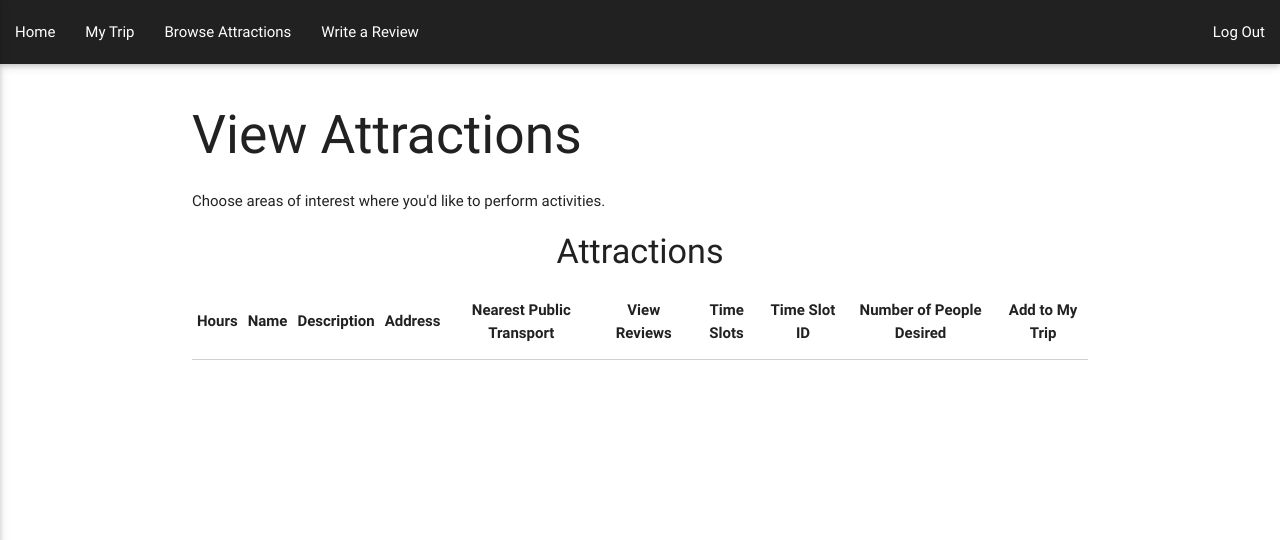
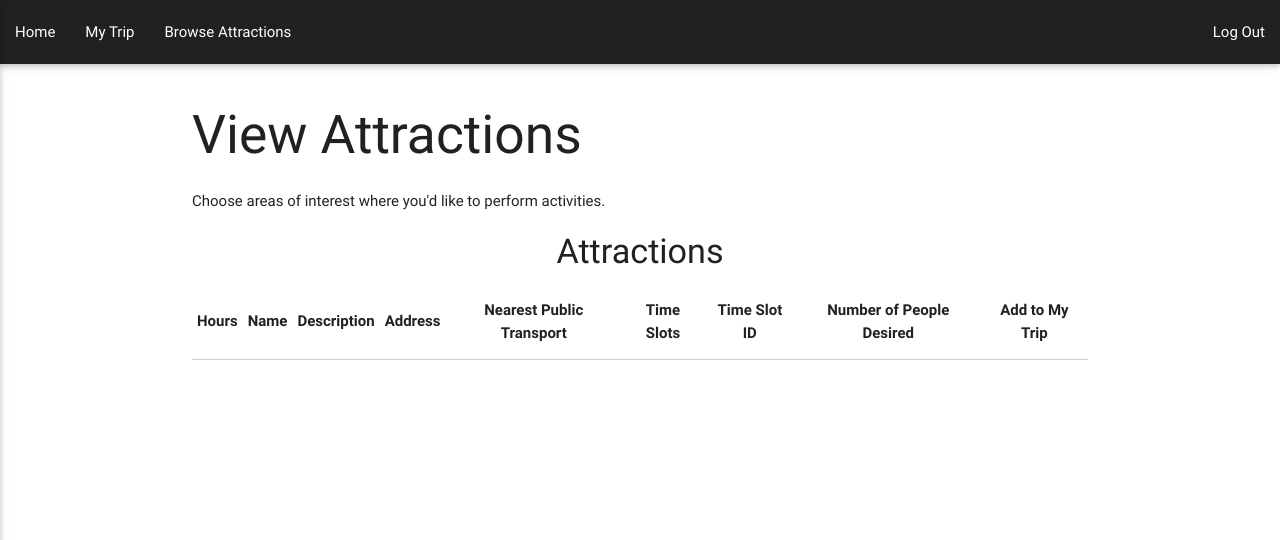
Before and after one commit to yashc1/COEN6311pvt, a Flask app: template Travel-Planner-master/templates/attractions.html in a window 1280 px wide. Shown: the top 540 px of the page. Run offline with Flask 3, Linux system fonts and the light colour scheme; the template is opened without the code that fills it, so the values that code supplies are empty; parts of the project's set-up code (start-up, migrations or seed data) failed here and were passed over; some libraries are stand-ins or nearby versions.

Commit message:
Removed Review

```diff
--- a/Travel-Planner-master/run.py
+++ b/Travel-Planner-master/run.py
@@ -214,86 +214,7 @@ def register():
 
 	return redirect(url_for('home'))
 
-#####################################################################
-#                             REVIEWS                               #
-#####################################################################
 
-# View Reviews
-@app.route('/view-reviews/<attraction_index>')
-def view_review(attraction_index):
-
-	# Get attraction_name from the index.
-	cursor = db.cursor()
-	cursor.execute("select * from attraction;")
-	attractions = [dict(name=row[0]) for row in cursor.fetchall()]
-	attraction_name = attractions[int(attraction_index) - 1]['name']
-
-	# Get the attraction details using attraction_name.
-	query = "select authored_date, body, username, title from review where attraction_name='" + attraction_name + "';"
-	cursor.execute(query)
-	reviews = [dict(authored_date=row[0], body=row[1], username=row[2], title=row[3]) for row in cursor.fetchall()]
-
-	return render_template('attraction_reviews.html', session=session, reviews=reviews, attraction_name=attraction_name)
-
-# Select visisted attraction to review.
-@app.route('/review')
-def reviews():
-
-	# Lists a user's visited attractions with a "Review" button.
-	cursor = db.cursor()
-	query = view_completed_attractions_query()
-	cursor.execute(query)
-	attractions = [dict(date=row[0], name=row[1], description=row[2]) for row in cursor.fetchall()]
-	return render_template('review.html', items=attractions, session=session)
-
-# Write a review for attraction by its name.
-@app.route('/write-review/<attraction_index>')
-def write_review(attraction_index):
-
-	# Get attraction_name from the index.
-	cursor = db.cursor()
-	query = view_completed_attractions_query()
-	cursor.execute(query)
-	attractions = [dict(date=row[0], name=row[1], description=row[2]) for row in cursor.fetchall()]
-	attraction_name = attractions[int(attraction_index) - 1]['name']
-
-	# Check if you should be writing reviews for this attraction (visited in past).
-	valid_review = False
-
-	for attraction in attractions:
-		if attraction['name'] == attraction_name:
-			valid_review = True
-			break
-
-	if valid_review:
-		form = ReviewForm()
-		return render_template('review.html', items=attractions, attraction_name=attraction_name, review=1, form=form, session=session)
-	else:
-		error='You must complete a visit to the attraction before you can review it!'
-		return render_template('review.html', items=attractions, error=error, session=session)
-
-# Submit user created review into database.
-@app.route('/create-review', methods=['POST'])
-def create_review():
-
-	# Insert the review into the database.
-	cursor = db.cursor()
-	query = "insert into review (title, authored_date, body, username, attraction_name) values ('" + request.form['title'] + "', '" + time.strftime('%Y-%m-%d') + "', '" + request.form['body'] + "', '" + session['username'] + "', '" + request.form['attraction_name'] + "');"
-	cursor.execute(query)
-	db.commit()
-
-	# Reload the review page, with list of attractions that have been visited by this user.
-	query = view_completed_attractions_query()
-	cursor.execute(query)
-	attractions = [dict(date=row[0], name=row[1], description=row[2]) for row in cursor.fetchall()]
-	attraction_name = request.form['attraction_name']
-
-	message = "Created review for " + attraction_name + "!"
-	return render_template('review.html', items=attractions, success=message, session=session)
-
-#####################################################################
-#                           ATTRACTIONS                             #
-#####################################################################
 
 def get_attractions_data():
 
--- a/Travel-Planner-master/templates/attractions.html
+++ b/Travel-Planner-master/templates/attractions.html
@@ -21,7 +21,6 @@
 					<th>Description</th>
 					<th>Address</th>
 					<th>Nearest Public Transport</th>
-					<th>View Reviews</th>
 					<th>Time Slots</th>
 					<th>Time Slot ID</th>
 					<th>Number of People Desired</th>
@@ -62,7 +61,6 @@
 					<td>{{ item.description }}</td>
 					<td>{{ item.address }}</td>
 					<td>{{ item.nearest_transport }}</td>
-					<td><a class="waves-effect waves-light btn" href="/view-reviews/{{ loop.index }}">Reviews</a></td>
 					<td>
 						{% if item.timeslots %}
 						  <ul class="collapsible" data-collapsible="expandable">
--- a/Travel-Planner-master/templates/layout.html
+++ b/Travel-Planner-master/templates/layout.html
@@ -28,7 +28,6 @@
                     <li><a href="/home">Home</a></li>
                     <li><a href="/trip">My Trip</a></li>
                     <li><a href="/attractions">Browse Attractions</a></li>
-                    <li><a href="/review">Write a Review</a></li>
                 </ul>
                 <ul class="right hide-on-med-and-down nav-bar">
                     <li><a href="/logout">Log Out</a></li>
```
Also changed, not shown: Travel-Planner-master/templates/review.html (deleted, +0 -53 lines).
